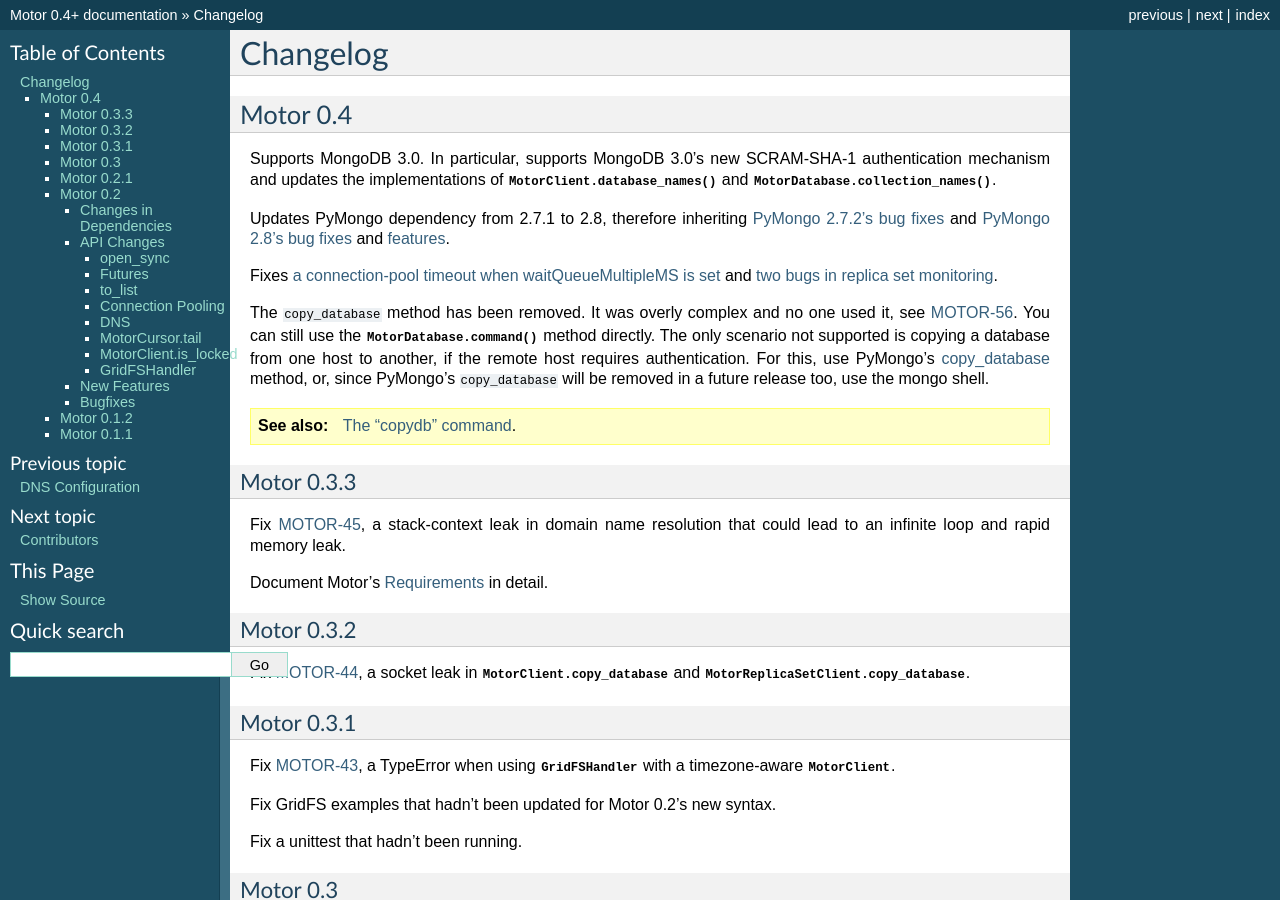
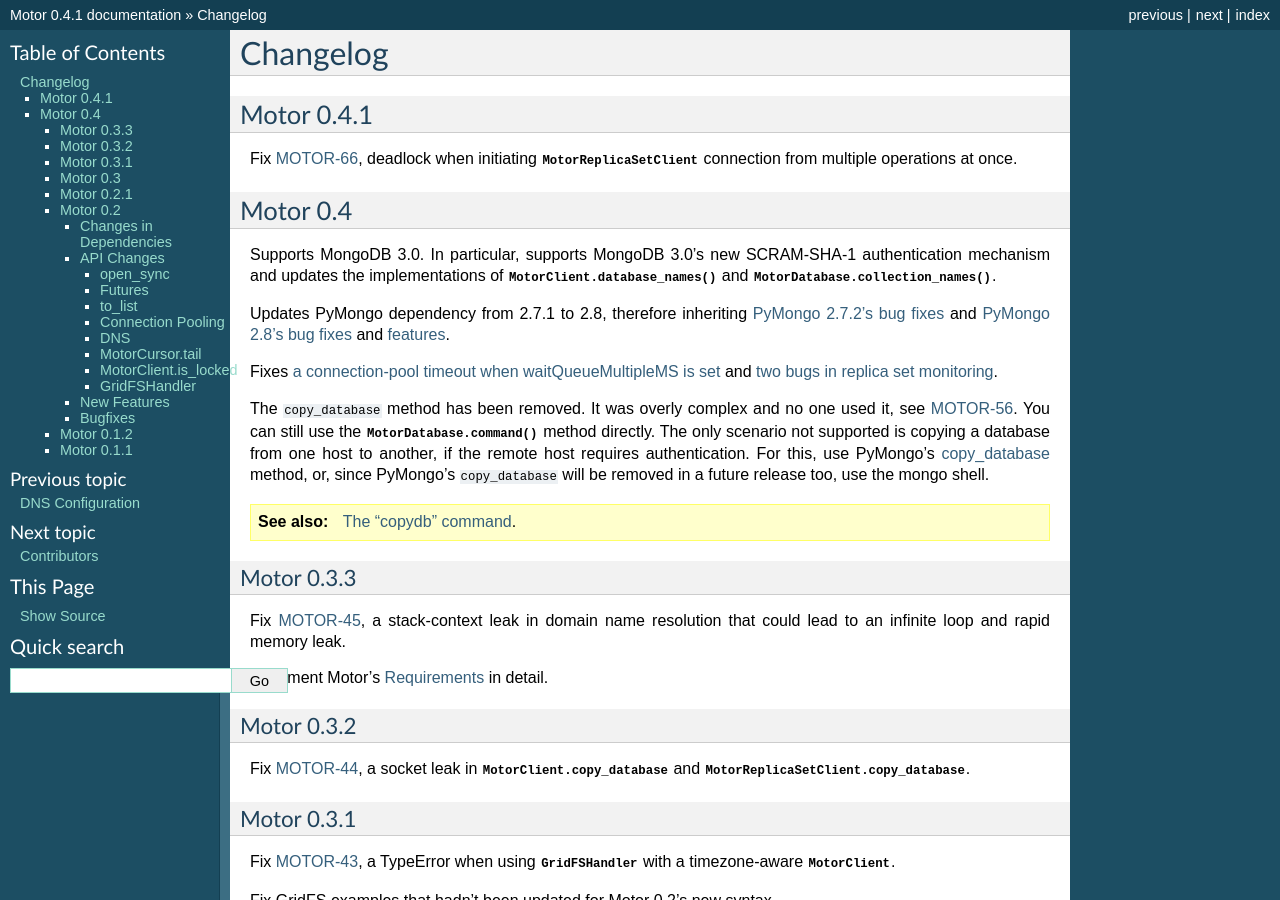
Before and after one commit to mongodb/motor, a Sphinx documentation site: the page built from doc/changelog.rst, in a window 1280 px wide and 900 px high. Built offline with Sphinx 7.4.7, drawn with Linux system fonts in a browser that asks for light colours; pages that are not in the unit, such as notebooks, are missing from menus; the version number is read from the project's files by our own code; some of the changed text lies outside the part shown.

Commit message:
BUMP 0.4.1

```diff
--- a/doc/changelog.rst
+++ b/doc/changelog.rst
@@ -2,6 +2,13 @@
 =========
 
 .. currentmodule:: motor
+
+Motor 0.4.1
+___________
+
+Fix `MOTOR-66 <https://jira.mongodb.org/browse/MOTOR-66>`_, deadlock when
+initiating :class:`MotorReplicaSetClient` connection from multiple operations
+at once.
 
 Motor 0.4
 _________
--- a/motor/__init__.py
+++ b/motor/__init__.py
@@ -36,7 +36,7 @@
 
 import pymongo
 
-version_tuple = (0, 4, '+')
+version_tuple = (0, 4, 1)
 
 
 def get_version_string():
--- a/setup.py
+++ b/setup.py
@@ -105,7 +105,7 @@
 
 
 setup(name='motor',
-      version='0.4+',
+      version='0.4.1',
       packages=['motor'],
       description=description,
       long_description=long_description,
```
